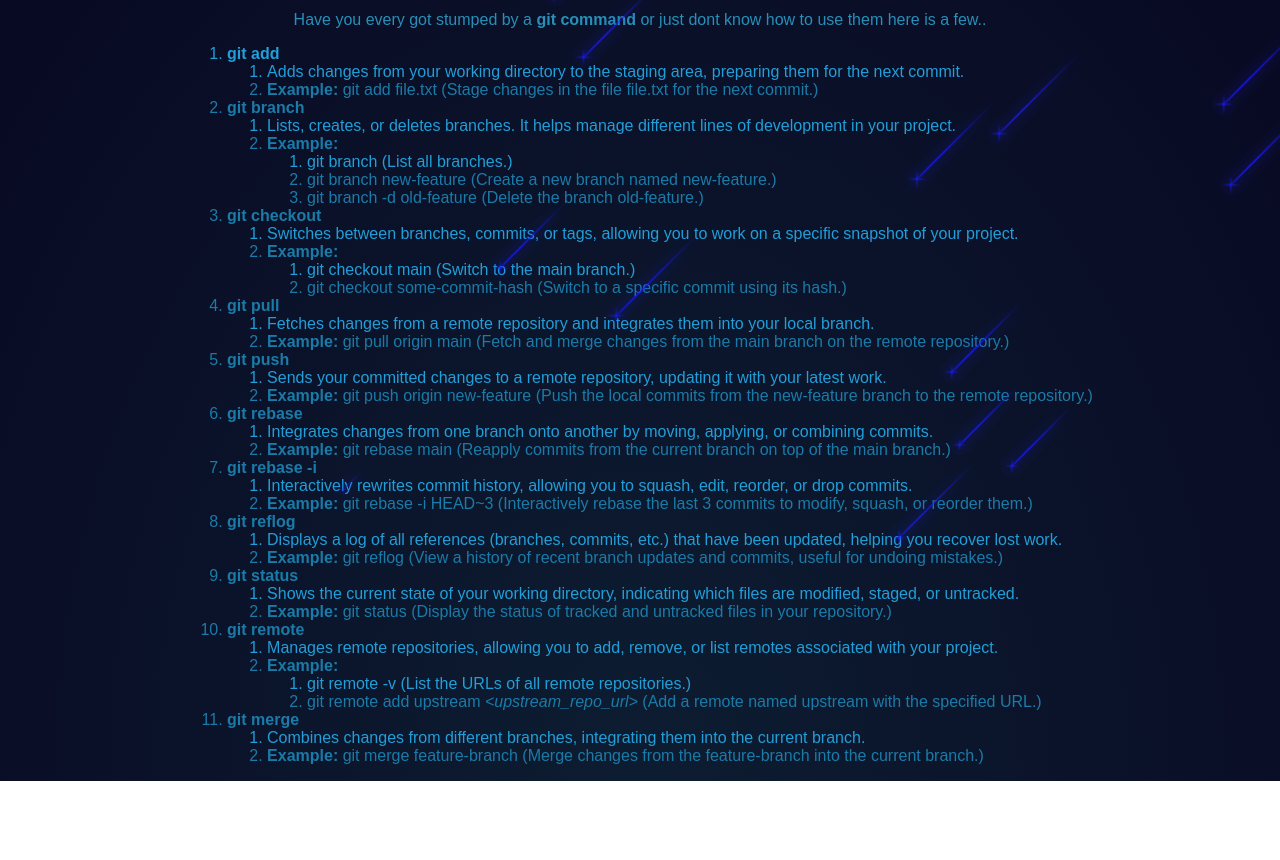
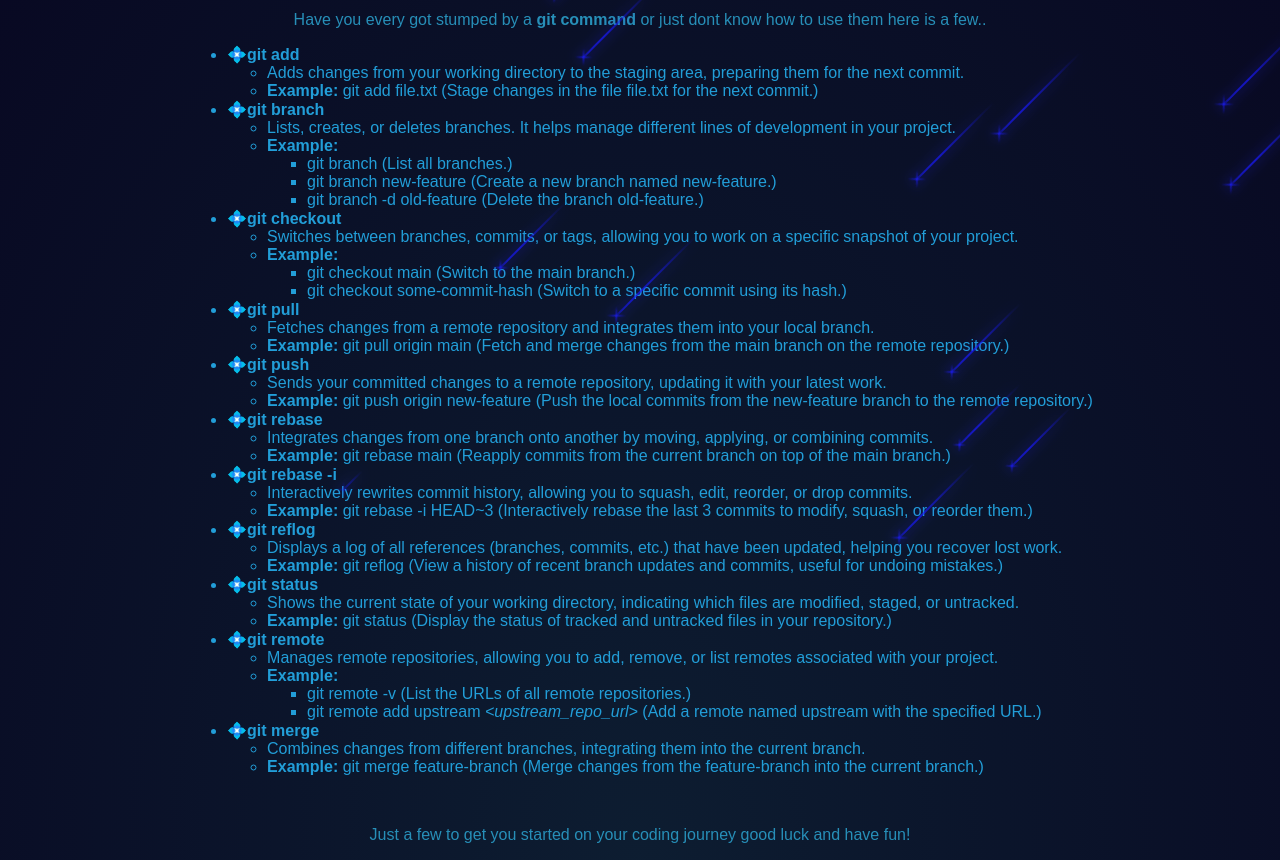
Before and after one commit to JovaunHenriques/PowerProphet, a plain HTML site: page Git Command/GITCOm.html in a window 1280 px wide. Shown: the part 89-949 px from the top of the page. Before the commit the page ends 870 px from the top, so only its background shows below. Drawn offline with Linux system fonts and the light colour scheme.

Commit message:
style edits

```diff
--- a/Git Command/GITCOm.html
+++ b/Git Command/GITCOm.html
@@ -14,14 +14,14 @@
     <p>Have you every got stumped by a <strong>git command</strong> or just dont know how to use them here is a few.. </p>
     <ul>
         <li>
-            <strong>git add</strong>
+            <strong>💠git add</strong>
             <ul>
                 <li>Adds changes from your working directory to the staging area, preparing them for the next commit.</li>
                 <li><strong>Example:</strong> git add file.txt (Stage changes in the file file.txt for the next commit.)</li>
             </ul>
         </li>
         <li>
-            <strong>git branch</strong>
+            <strong>💠git branch</strong>
             <ul>
                 <li>Lists, creates, or deletes branches. It helps manage different lines of development in your project.</li>
                 <li><strong>Example:</strong>
@@ -34,7 +34,7 @@
             </ul>
         </li>
         <li>
-            <strong>git checkout</strong>
+            <strong>💠git checkout</strong>
             <ul>
                 <li>Switches between branches, commits, or tags, allowing you to work on a specific snapshot of your project.</li>
                 <li><strong>Example:</strong>
@@ -46,49 +46,49 @@
             </ul>
         </li>
         <li>
-            <strong>git pull</strong>
+            <strong>💠git pull</strong>
             <ul>
                 <li>Fetches changes from a remote repository and integrates them into your local branch.</li>
                 <li><strong>Example:</strong> git pull origin main (Fetch and merge changes from the main branch on the remote repository.)</li>
             </ul>
         </li>
         <li>
-            <strong>git push</strong>
+            <strong>💠git push</strong>
             <ul>
                 <li>Sends your committed changes to a remote repository, updating it with your latest work.</li>
                 <li><strong>Example:</strong> git push origin new-feature (Push the local commits from the new-feature branch to the remote repository.)</li>
             </ul>
         </li>
         <li>
-            <strong>git rebase</strong>
+            <strong>💠git rebase</strong>
             <ul>
                 <li>Integrates changes from one branch onto another by moving, applying, or combining commits.</li>
                 <li><strong>Example:</strong> git rebase main (Reapply commits from the current branch on top of the main branch.)</li>
             </ul>
         </li>
         <li>
-            <strong>git rebase -i</strong>
+            <strong>💠git rebase -i</strong>
             <ul>
                 <li>Interactively rewrites commit history, allowing you to squash, edit, reorder, or drop commits.</li>
                 <li><strong>Example:</strong> git rebase -i HEAD~3 (Interactively rebase the last 3 commits to modify, squash, or reorder them.)</li>
             </ul>
         </li>
         <li>
-            <strong>git reflog</strong>
+            <strong>💠git reflog</strong>
             <ul>
                 <li>Displays a log of all references (branches, commits, etc.) that have been updated, helping you recover lost work.</li>
                 <li><strong>Example:</strong> git reflog (View a history of recent branch updates and commits, useful for undoing mistakes.)</li>
             </ul>
         </li>
         <li>
-            <strong>git status</strong>
+            <strong>💠git status</strong>
             <ul>
                 <li>Shows the current state of your working directory, indicating which files are modified, staged, or untracked.</li>
                 <li><strong>Example:</strong> git status (Display the status of tracked and untracked files in your repository.)</li>
             </ul>
         </li>
         <li>
-            <strong>git remote</strong>
+            <strong>💠git remote</strong>
             <ul>
                 <li>Manages remote repositories, allowing you to add, remove, or list remotes associated with your project.</li>
                 <li><strong>Example:</strong>
@@ -100,13 +100,14 @@
             </ul>
         </li>
         <li>
-            <strong>git merge</strong>
+            <strong>💠git merge</strong>
             <ul>
                 <li>Combines changes from different branches, integrating them into the current branch.</li>
                 <li><strong>Example:</strong> git merge feature-branch (Merge changes from the feature-branch into the current branch.)</li>
             </ul>
         </li>
-    </ul>
+    </ul><br>
+    <p>Just a few to get you started on your coding journey good luck and have fun!</p>
     </div>
 </div>
 <div class="stars">
--- a/Git Command/Styles.css
+++ b/Git Command/Styles.css
@@ -35,13 +35,11 @@ body {
   padding: 0%;
   margin: auto;
 }
-ul:nth-of-type(1) {
-  list-style-type: decimal;
+ul{
   color: #1b7ba8;
 }
 
-li:nth-of-type(1) {
-  list-style-type: dot;
+li {
   color: #229ed8;
 }
 
```
